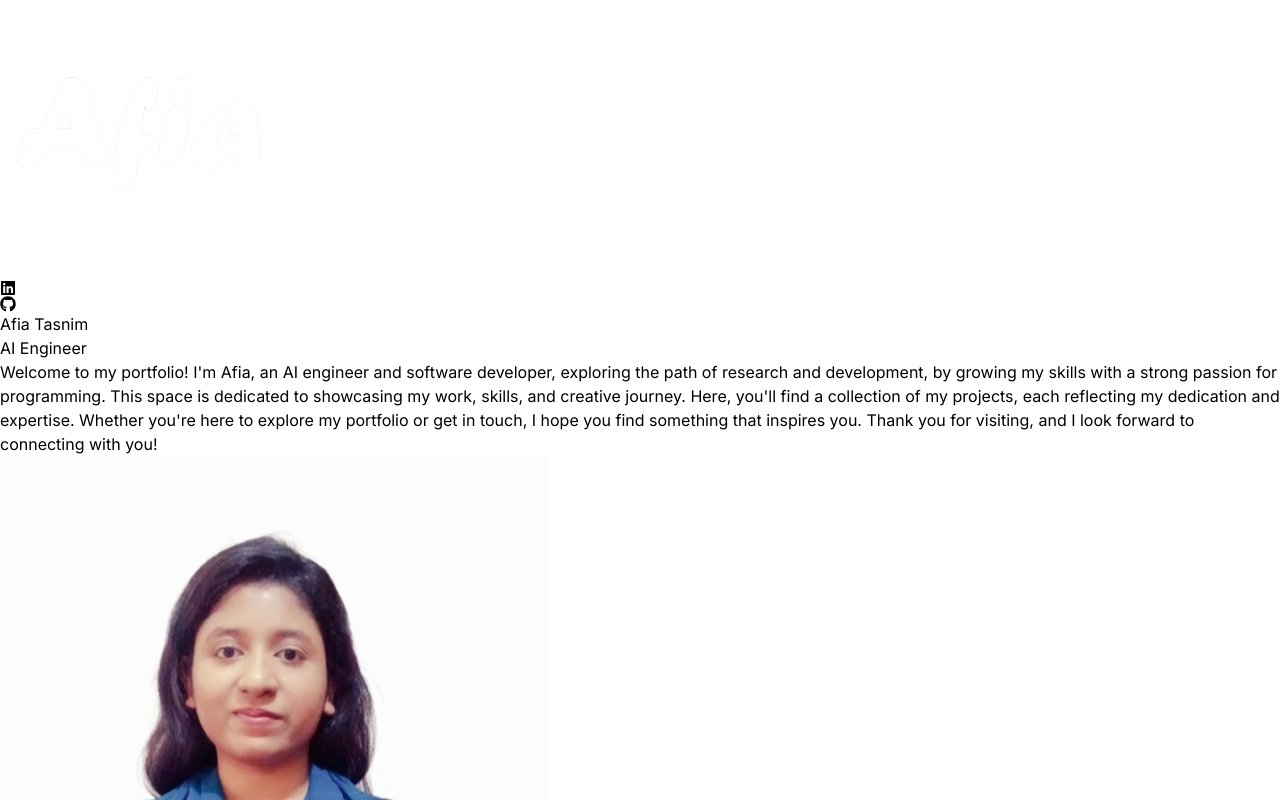
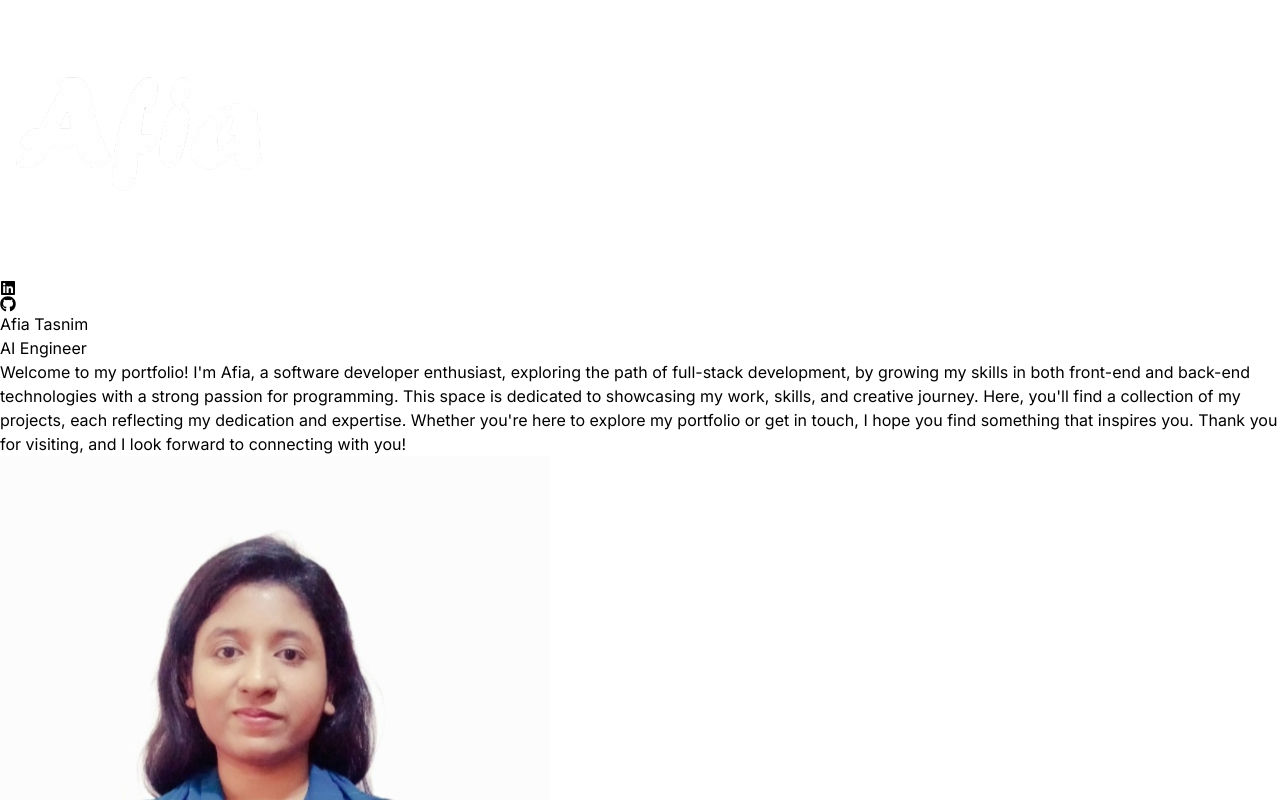
Before and after one commit to afia25/My-Portfolio-Final, a React (Vite) app: page / in a window 1280 px wide. Shown: the top 800 px of the page. Built offline with nearby package versions, Linux system fonts and the light colour scheme.

Commit message:
Update index.js

```diff
--- a/src/constants/index.js
+++ b/src/constants/index.js
@@ -7,8 +7,8 @@ import project6 from "../assets/projects/project-6.jpg";
 import project7 from "../assets/projects/project-7.jpg";
 import project8 from "../assets/projects/project-8.png";
 
-// export const HERO_CONTENT = `Welcome to my portfolio! I'm Afia, a software developer enthusiast, exploring the path of full-stack development, by growing my skills in both front-end and back-end technologies with a strong passion for programming. This space is dedicated to showcasing my work, skills, and creative journey. Here, you'll find a collection of my projects, each reflecting my dedication and expertise. Whether you're here to explore my portfolio or get in touch, I hope you find something that inspires you. Thank you for visiting, and I look forward to connecting with you!`;
-export const HERO_CONTENT = `Welcome to my portfolio! I'm Afia, an AI engineer and software developer, exploring the path of research and development, by growing my skills with a strong passion for programming. This space is dedicated to showcasing my work, skills, and creative journey. Here, you'll find a collection of my projects, each reflecting my dedication and expertise. Whether you're here to explore my portfolio or get in touch, I hope you find something that inspires you. Thank you for visiting, and I look forward to connecting with you!`;
+export const HERO_CONTENT = `Welcome to my portfolio! I'm Afia, a software developer enthusiast, exploring the path of full-stack development, by growing my skills in both front-end and back-end technologies with a strong passion for programming. This space is dedicated to showcasing my work, skills, and creative journey. Here, you'll find a collection of my projects, each reflecting my dedication and expertise. Whether you're here to explore my portfolio or get in touch, I hope you find something that inspires you. Thank you for visiting, and I look forward to connecting with you!`;
+// export const HERO_CONTENT = `Welcome to my portfolio! I'm Afia, an AI engineer and software developer, exploring the path of research and development, by growing my skills with a strong passion for programming. This space is dedicated to showcasing my work, skills, and creative journey. Here, you'll find a collection of my projects, each reflecting my dedication and expertise. Whether you're here to explore my portfolio or get in touch, I hope you find something that inspires you. Thank you for visiting, and I look forward to connecting with you!`;
 export const ABOUT_TEXT = `Welcome to my portfolio! I am a highly motivated and dedicated individual with a passion for continuous learning and personal development. With a strong work ethic and commitment to achieving my goals, I thrive on taking on new challenges and quickly adapting to diverse environments.`;
 export const ABOUT_TEXT2 = `In my free time, I enjoy reading, exercising, and spending quality time with friends and family. I am always seeking new adventures and experiences that broaden my perspective and enrich my personal growth.`;
 export const ABOUT_TEXT3 = `I am eager to connect with you and welcome any feedback that can help me improve further. Let's engage in a conversation about what makes each of us unique and explore opportunities for growth and collaboration.`;
```
